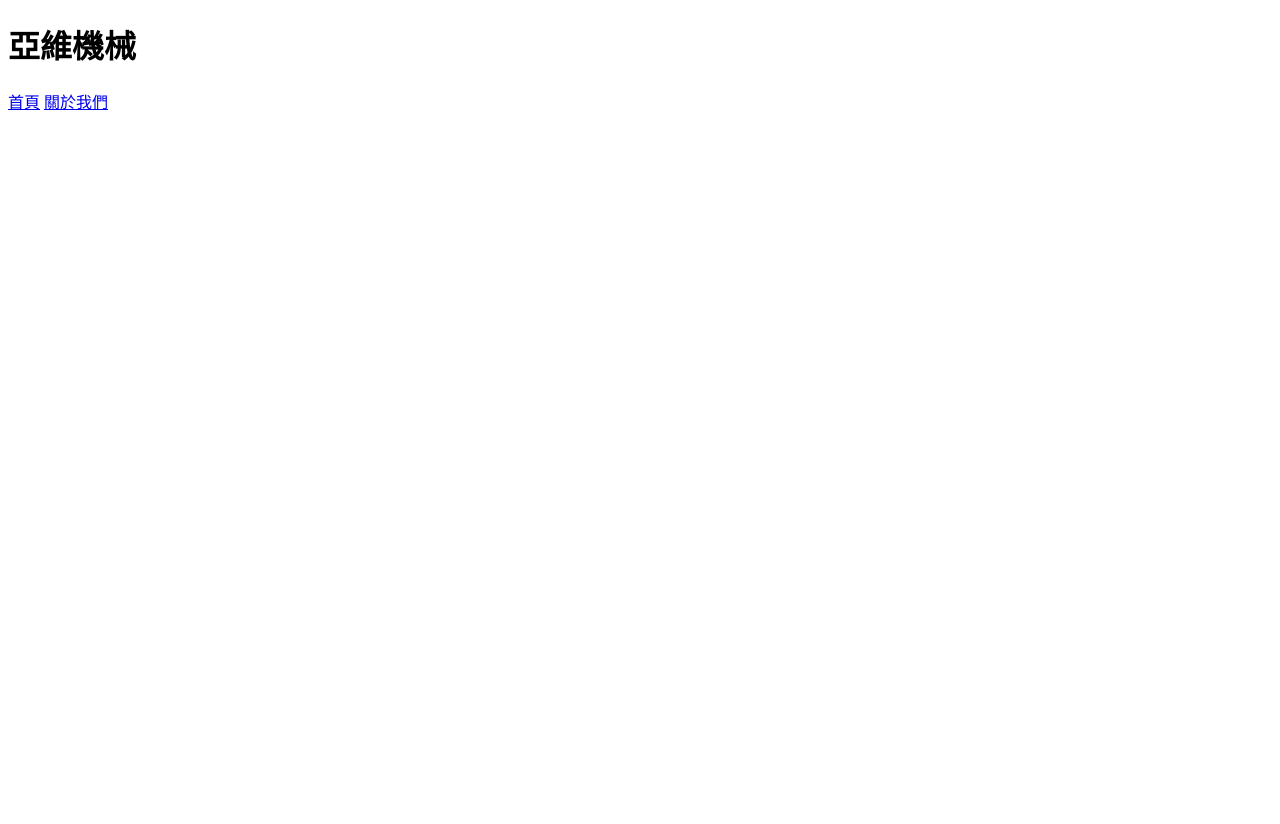
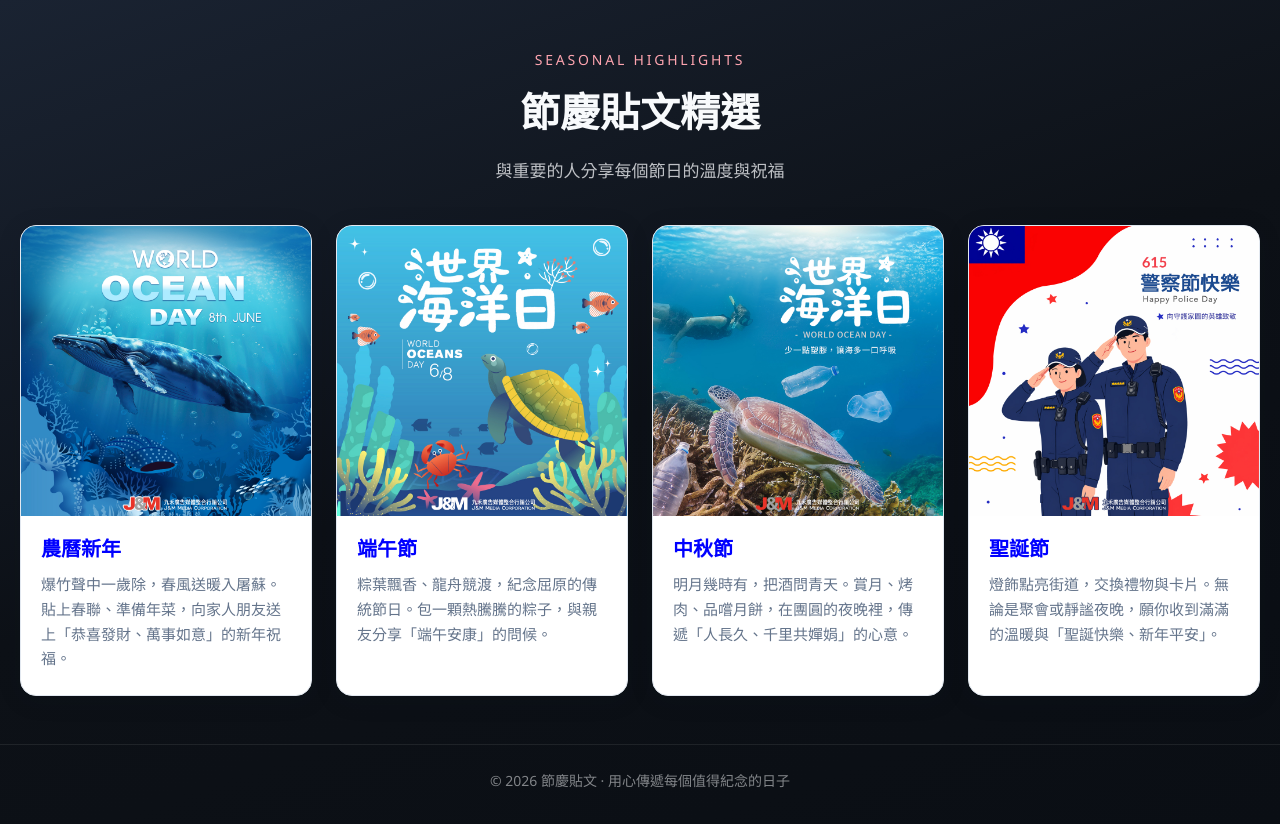
Before and after one commit to agathavandy/cursor-test, a website: page index.html in a window 1280 px wide. Before the commit the page ends 800 px from the top, so only its background shows below. Drawn offline with Linux system fonts and the light colour scheme.

Commit message:
重購新架構

```diff
--- /dev/null
+++ b/assets/scss/_base.scss
@@ -0,0 +1,38 @@
+@use "variables" as *;
+
+*,
+*::before,
+*::after {
+  box-sizing: border-box;
+}
+
+html {
+  font-size: 100%;
+  -webkit-text-size-adjust: 100%;
+}
+
+body {
+  margin: 0;
+  font-family: $font-family-base;
+  font-size: $font-size-base;
+  line-height: $line-height-base;
+  color: $color-text;
+  background: linear-gradient(160deg, $color-bg-gradient-start 0%, $color-bg-gradient-end 50%, #0a0e14 100%);
+  min-height: 100vh;
+}
+
+img {
+  max-width: 100%;
+  height: auto;
+  display: block;
+}
+
+h1,
+h2,
+p {
+  margin: 0;
+}
+
+a {
+  color: inherit;
+}
--- /dev/null
+++ b/assets/scss/_cards.scss
@@ -0,0 +1,56 @@
+@use "variables" as *;
+@use "mixins" as *;
+
+.card-grid {
+  @include card-grid-columns(1);
+
+  @include respond-min($bp-tablet) {
+    @include card-grid-columns(2);
+  }
+
+  @include respond-min($bp-desktop) {
+    @include card-grid-columns(4);
+  }
+}
+
+.card {
+  background: $color-surface;
+  border-radius: $card-radius;
+  overflow: hidden;
+  box-shadow: 0 4px 24px $color-shadow;
+  border: 1px solid $color-border;
+  display: flex;
+  flex-direction: column;
+  @include card-hover-lift;
+
+  &__media {
+    background: #f1f5f9;
+
+    img {
+      width: 100%;
+      height: auto;
+      display: block;
+    }
+  }
+
+  &__body {
+    padding: 1.25rem 1.25rem 1.5rem;
+    flex: 1;
+    display: flex;
+    flex-direction: column;
+    gap: 0.625rem;
+  }
+
+  &__title {
+    font-size: 1.25rem;
+    font-weight: 700;
+    color: blue;
+    line-height: 1.3;
+  }
+
+  &__text {
+    font-size: 0.9375rem;
+    color: $color-text-muted;
+    line-height: $line-height-base;
+  }
+}
--- /dev/null
+++ b/assets/scss/_layout.scss
@@ -0,0 +1,45 @@
+@use "variables" as *;
+@use "mixins" as *;
+
+.container {
+  @include container;
+}
+
+.site-header {
+  padding: 3rem 0 2.5rem;
+  text-align: center;
+  color: $color-header-text;
+
+  &__eyebrow {
+    font-size: 0.875rem;
+    letter-spacing: 0.2em;
+    text-transform: uppercase;
+    color: $color-accent-soft;
+    margin-bottom: 0.5rem;
+  }
+
+  &__title {
+    font-size: clamp(1.75rem, 4vw, 2.5rem);
+    font-weight: 700;
+    margin-bottom: 0.75rem;
+  }
+
+  &__lead {
+    font-size: 1.0625rem;
+    color: rgba($color-header-text, 0.75);
+    max-width: 32rem;
+    margin-inline: auto;
+  }
+}
+
+.site-main {
+  padding-bottom: 3rem;
+}
+
+.site-footer {
+  padding: 1.5rem 0 2rem;
+  text-align: center;
+  color: rgba($color-header-text, 0.5);
+  font-size: 0.875rem;
+  border-top: 1px solid rgba($color-header-text, 0.08);
+}
--- /dev/null
+++ b/assets/scss/_mixins.scss
@@ -0,0 +1,29 @@
+@use "variables" as *;
+
+@mixin container {
+  width: 100%;
+  max-width: $container-max;
+  margin-inline: auto;
+  padding-inline: $container-padding;
+}
+
+@mixin card-grid-columns($columns) {
+  display: grid;
+  grid-template-columns: repeat($columns, 1fr);
+  gap: $grid-gap;
+}
+
+@mixin respond-min($breakpoint) {
+  @media (min-width: $breakpoint) {
+    @content;
+  }
+}
+
+@mixin card-hover-lift {
+  transition: transform 0.25s ease, box-shadow 0.25s ease;
+
+  &:hover {
+    transform: translateY(-6px);
+    box-shadow: 0 20px 40px $color-shadow;
+  }
+}
--- /dev/null
+++ b/assets/scss/_variables.scss
@@ -0,0 +1,27 @@
+// Colors
+$color-bg: #0f1419;
+$color-bg-gradient-start: #1a2332;
+$color-bg-gradient-end: #0d1117;
+$color-surface: #ffffff;
+$color-text: #1e293b;
+$color-text-muted: #64748b;
+$color-accent: #e11d48;
+$color-accent-soft: #fda4af;
+$color-header-text: #f8fafc;
+$color-border: #e2e8f0;
+$color-shadow: rgba(15, 23, 42, 0.12);
+
+// Typography
+$font-family-base: "Segoe UI", "Microsoft JhengHei", "PingFang TC", sans-serif;
+$font-size-base: 1rem;
+$line-height-base: 1.65;
+
+// Layout
+$container-max: 1600px;
+$container-padding: 1.25rem;
+$grid-gap: 1.5rem;
+$card-radius: 1rem;
+
+// Breakpoints
+$bp-tablet: 768px;
+$bp-desktop: 1024px;
--- /dev/null
+++ b/assets/scss/main.scss
@@ -0,0 +1,5 @@
+@use "variables";
+@use "mixins";
+@use "base";
+@use "layout";
+@use "cards";
--- a/index.html
+++ b/index.html
@@ -1,17 +1,71 @@
 <!DOCTYPE html>
 <html lang="zh-Hant">
 <head>
-    <meta charset="UTF-8">
-    <meta name="viewport" content="width=device-width, initial-scale=1.0">
-    <title>亞維機械</title>
+  <meta charset="UTF-8">
+  <meta name="viewport" content="width=device-width, initial-scale=1.0">
+  <meta name="description" content="節慶貼文精選 — 一年中的重要時刻與祝福">
+  <title>節慶貼文 | Festive Posts</title>
+  <link rel="stylesheet" href="assets/css/main.css">
 </head>
 <body>
-    <header>
-        <h1>亞維機械</h1>
-        <nav>
-            <a href="index.html">首頁</a>
-            <a href="about.html">關於我們</a>
-        </nav>
-    </header>
+  <header class="site-header">
+    <div class="container">
+      <p class="site-header__eyebrow">Seasonal Highlights</p>
+      <h1 class="site-header__title">節慶貼文精選</h1>
+      <p class="site-header__lead">與重要的人分享每個節日的溫度與祝福</p>
+    </div>
+  </header>
+
+  <main class="site-main">
+    <div class="container">
+      <section class="card-grid" aria-label="節慶貼文列表">
+        <article class="card">
+          <div class="card__media">
+            <img src="assets/images/p1.jpg" alt="農曆新年燈籠與煙火" width="400" height="260" loading="lazy">
+          </div>
+          <div class="card__body">
+            <h2 class="card__title">農曆新年</h2>
+            <p class="card__text">爆竹聲中一歲除，春風送暖入屠蘇。貼上春聯、準備年菜，向家人朋友送上「恭喜發財、萬事如意」的新年祝福。</p>
+          </div>
+        </article>
+
+        <article class="card">
+          <div class="card__media">
+            <img src="assets/images/p2.jpg" alt="端午節龍舟與粽子" width="400" height="260" loading="lazy">
+          </div>
+          <div class="card__body">
+            <h2 class="card__title">端午節</h2>
+            <p class="card__text">粽葉飄香、龍舟競渡，紀念屈原的傳統節日。包一顆熱騰騰的粽子，與親友分享「端午安康」的問候。</p>
+          </div>
+        </article>
+
+        <article class="card">
+          <div class="card__media">
+            <img src="assets/images/p3.jpg" alt="中秋節滿月與月餅" width="400" height="260" loading="lazy">
+          </div>
+          <div class="card__body">
+            <h2 class="card__title">中秋節</h2>
+            <p class="card__text">明月幾時有，把酒問青天。賞月、烤肉、品嚐月餅，在團圓的夜晚裡，傳遞「人長久、千里共嬋娟」的心意。</p>
+          </div>
+        </article>
+
+        <article class="card">
+          <div class="card__media">
+            <img src="assets/images/p4.jpg" alt="聖誕節聖誕樹與禮物" width="400" height="260" loading="lazy">
+          </div>
+          <div class="card__body">
+            <h2 class="card__title">聖誕節</h2>
+            <p class="card__text">燈飾點亮街道，交換禮物與卡片。無論是聚會或靜謐夜晚，願你收到滿滿的溫暖與「聖誕快樂、新年平安」。</p>
+          </div>
+        </article>
+      </section>
+    </div>
+  </main>
+
+  <footer class="site-footer">
+    <div class="container">
+      <p>&copy; 2026 節慶貼文 · 用心傳遞每個值得紀念的日子</p>
+    </div>
+  </footer>
 </body>
 </html>
```
Also changed, not shown: about.html (deleted, +0 -66 lines), package.json (added, +17 -0 lines), 語法.txt (deleted, +0 -19 lines), assets/css/main.css (added), assets/images/p1.jpg (added), assets/images/p2.jpg (added), assets/images/p3.jpg (added), assets/images/p4.jpg (added), assets/images/p5.jpg (added), assets/images/p6.jpg (added), 3 other files.
